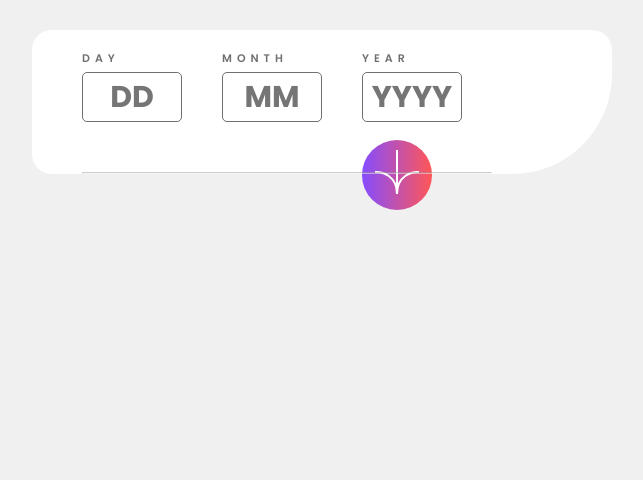
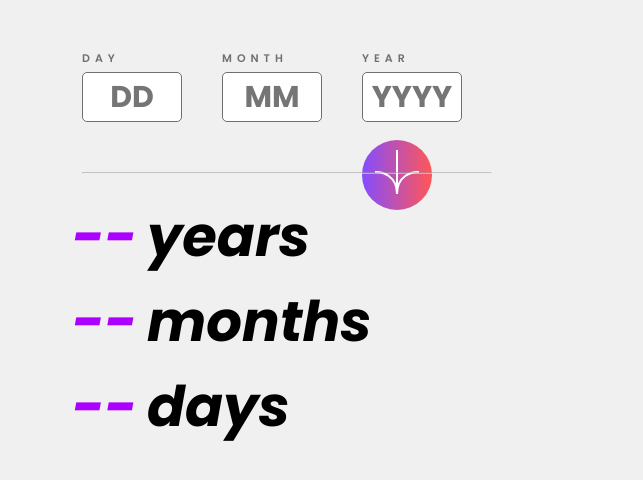
Before and after one commit to kanishkasd/ageCalculator, a React (Vite) app: page / in a window 1280 px wide. Shown: the top 480 px of the page, without its empty margins (318-961 px from the left). Built offline with nearby package versions, Linux system fonts and the light colour scheme.

Commit message:
completed project

```diff
--- a/src/App.jsx
+++ b/src/App.jsx
@@ -3,36 +3,16 @@ import AgeInputSection from "./components/AgeInputSection";
 import ViewAge from "./components/ViewAge";
 
 function App() {
-  const [ageInputs, setAgeInputs] = useState({ day: "", month: "", year: "" });
-  const [age, setAge] = useState(null);
+  const [age, setAge] = useState("");
 
-  const handleInputChange = (e) => {
-    setAgeInputs({ ...ageInputs, [e.target.name]: e.target.value });
-  };
-
-  const calculateAge = () => {
-    const { day, month, year } = ageInputs;
-    if (day && month && year) {
-      setAge(
-        new Date().getFullYear() - new Date(year, month - 1, day).getFullYear()
-      );
-    }
-  };
-
-  const handleSubmit = (e) => {
-    e.preventDefault();
-    calculateAge();
+  const handleSubmit = ({ day, month, year }) => {
+    setAge({ day, month, year });
   };
   return (
-    <div className="container">
-      <AgeInputSection
-        ageInputs={ageInputs}
-        setAgeInputs={setAgeInputs}
-        onInputChange={handleInputChange}
-        onSubmit={handleSubmit}
-      />
+    <>
+      <AgeInputSection onSubmit={handleSubmit} />
       <ViewAge age={age} />
-    </div>
+    </>
   );
 }
 
--- a/src/components/AgeInputSection.jsx
+++ b/src/components/AgeInputSection.jsx
@@ -1,8 +1,18 @@
+import { useState } from "react";
 import buttonIcon from "../assets/images/icon-arrow.svg";
-const AgeInputSection = ({ ageInputs, onInputChange, onSubmit }) => {
+const AgeInputSection = ({ onSubmit }) => {
+  const [day, setDay] = useState("");
+  const [year, setYear] = useState("");
+  const [month, setMonth] = useState("");
+
+  const handleSubmit = (e) => {
+    e.preventDefault();
+    onSubmit({ day, year, month });
+  };
+
   return (
     <>
-      <form className="inputAge">
+      <form className="inputAge" onSubmit={handleSubmit}>
         <div className="form-row">
           <label htmlFor="day" className="label">
             DAY
@@ -12,8 +22,8 @@ const AgeInputSection = ({ ageInputs, onInputChange, onSubmit }) => {
             className="inputField"
             id="day"
             name="day"
-            value={ageInputs.day}
-            onChange={(e) => setAgeInputs(e.target.value)}
+            value={day}
+            onChange={(e) => setDay(e.target.value)}
             placeholder="DD"
             required
           />
@@ -29,6 +39,8 @@ const AgeInputSection = ({ ageInputs, onInputChange, onSubmit }) => {
             className="inputField"
             name="month"
             placeholder="MM"
+            value={month}
+            onChange={(e) => setMonth(e.target.value)}
             required
           />
         </div>
@@ -42,10 +54,16 @@ const AgeInputSection = ({ ageInputs, onInputChange, onSubmit }) => {
             className="inputField"
             name="year"
             placeholder="YYYY"
+            value={year}
+            onChange={(e) => setYear(e.target.value)}
             required
           />
         </div>
-        <button className="calculateButton" type="button">
+        <button
+          className="calculateButton"
+          type="button"
+          onClick={handleSubmit}
+        >
           <img src={buttonIcon} alt="button-icon" />
         </button>
       </form>
--- a/src/components/ViewAge.jsx
+++ b/src/components/ViewAge.jsx
@@ -1,8 +1,40 @@
 const ViewAge = ({ age }) => {
+  const { day, month, year } = age;
+
+  const birthDate = new Date(`${year}-${month}-${day}`);
+  const now = new Date();
+
+  // Calculate the difference in milliseconds
+  let diff = now - birthDate;
+
+  // Calculate the number of milliseconds in a day, month, and year
+  const msPerDay = 1000 * 60 * 60 * 24;
+  const msPerMonth = msPerDay * 30.436875; // Average number of days in a month
+  const msPerYear = msPerDay * 365.25; // Average number of days in a year
+
+  // Calculate the age in years
+  let years = Math.floor(diff / msPerYear);
+  diff -= years * msPerYear;
+
+  // Calculate the age in months
+  let months = Math.floor(diff / msPerMonth);
+  diff -= months * msPerMonth;
+
+  // Calculate the age in days
+  let days = Math.floor(diff / msPerDay);
+
   return (
-    <>
-      <h1>{age}</h1>
-    </>
+    <div className="viewSection">
+      <h1 className="displayWords">
+        <span className="displayAge">{years ? years : "--"}</span>years
+      </h1>
+      <h1 className="displayWords">
+        <span className="displayAge">{months ? months : "--"}</span>months
+      </h1>
+      <h1 className="displayWords">
+        <span className="displayAge">{days ? days : "--"}</span>days
+      </h1>
+    </div>
   );
 };
 
--- a/src/index.css
+++ b/src/index.css
@@ -92,8 +92,32 @@ input::-moz-placeholder {
   cursor: pointer;
 }
 
+.calculateButton:hover {
+  background: var(--Off-black);
+}
+
 .hr {
   opacity: 0.5;
   margin-left: 50px;
   margin-right: 120px;
 }
+
+.viewSection {
+  margin: 20px 0px 0px 40px;
+}
+
+.displayWords {
+  font-size: 3.5rem;
+  font-style: italic;
+}
+
+.displayAge {
+  font-size: 3.5rem;
+  color: #ab00ff;
+  font-style: italic;
+  margin-right: 10px;
+}
+
+.hidden {
+  display: none;
+}
```
